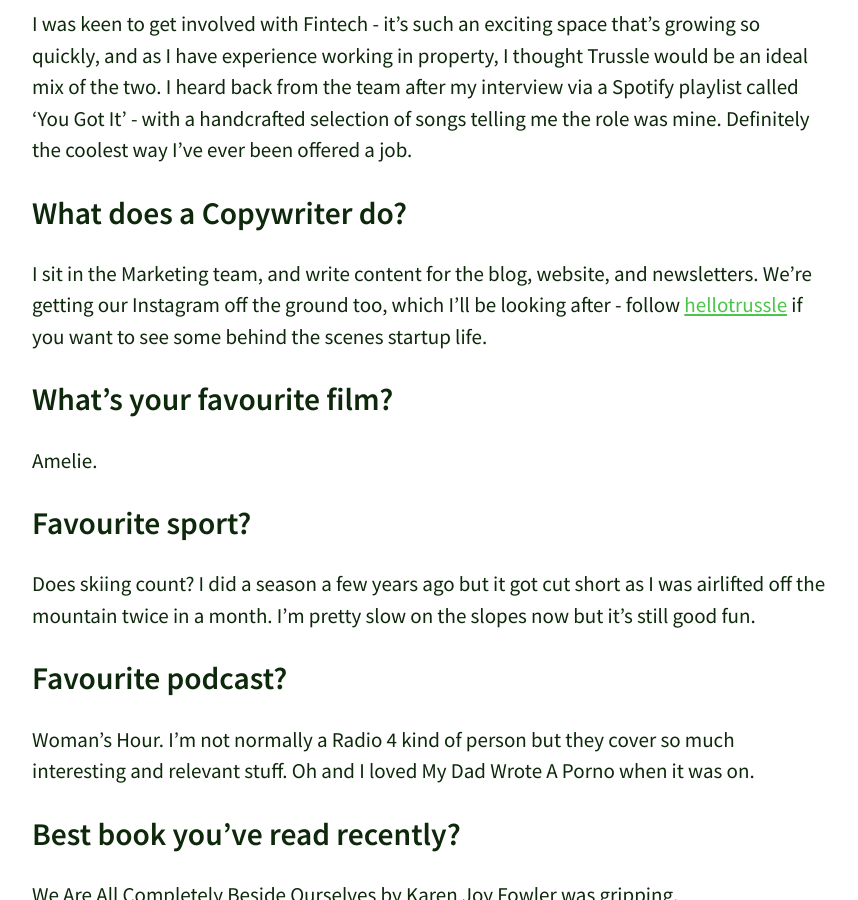
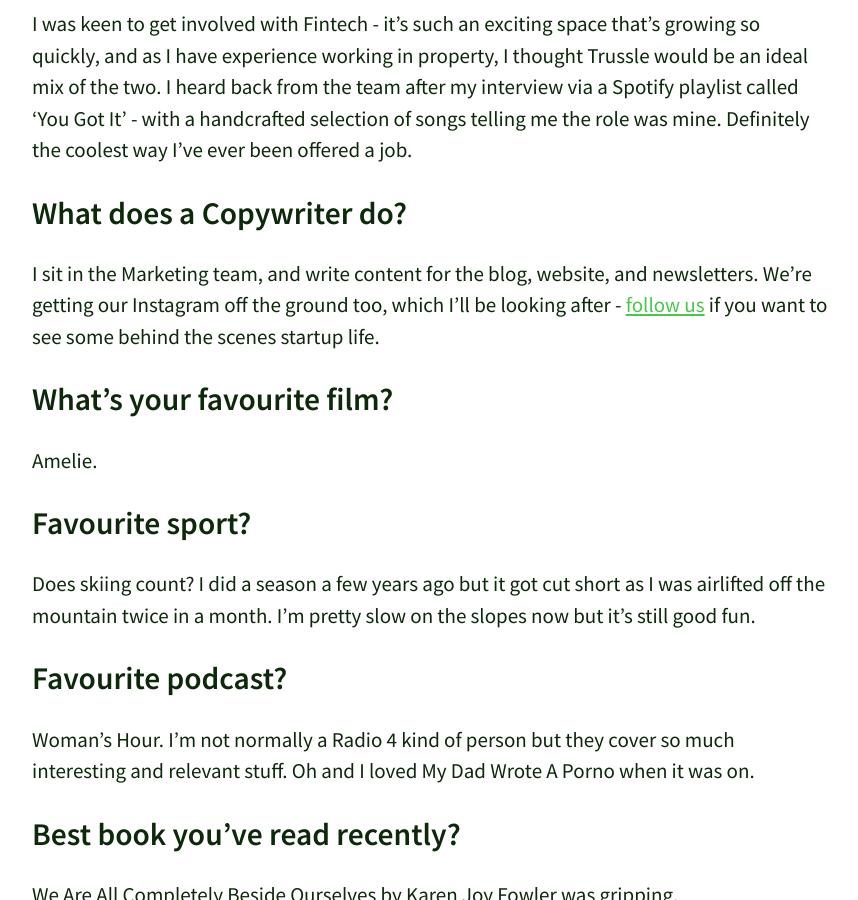
Before and after one commit to olitrussle/blog, a Jekyll site: the page built from _posts/2017-03-16-meet-the-team-ashleigh-lydia.md, in a window 1280 px wide and 900 px high, scrolled down 3032 px. Shown: the whole window, without its empty margins (208-1066 px from the left). Built offline with Jekyll 4.4.1, drawn with Linux system fonts in a browser that asks for light colours.

Commit message:
Updated 2017-03-16-meet-the-team-ashleigh-lydia.md

```diff
--- a/_posts/2017-03-16-meet-the-team-ashleigh-lydia.md
+++ b/_posts/2017-03-16-meet-the-team-ashleigh-lydia.md
@@ -51,7 +51,7 @@ Fast walker, traveller, mountain lover, list-maker, avid reader, occasional runn
 I was keen to get involved with Fintech - it’s such an exciting space that’s growing so quickly, and as I have experience working in property, I thought Trussle would be an ideal mix of the two. I heard back from the team after my interview via a Spotify playlist called ‘You Got It’ - with a handcrafted selection of songs telling me the role was mine. Definitely the coolest way I’ve ever been offered a job.
 
 ## What does a Copywriter do?
-I sit in the Marketing team, and write content for the blog, website, and newsletters. We’re getting our Instagram off the ground too, which I’ll be looking after - follow [hellotrussle](instagram.com/hellotrussle "Instagram") if you want to see some behind the scenes startup life.
+I sit in the Marketing team, and write content for the blog, website, and newsletters. We’re getting our Instagram off the ground too, which I’ll be looking after - [follow us](https://www.instagram.com/hellotrussle/) if you want to see some behind the scenes startup life.
 
 ## What's your favourite film?
 Amelie.
```
